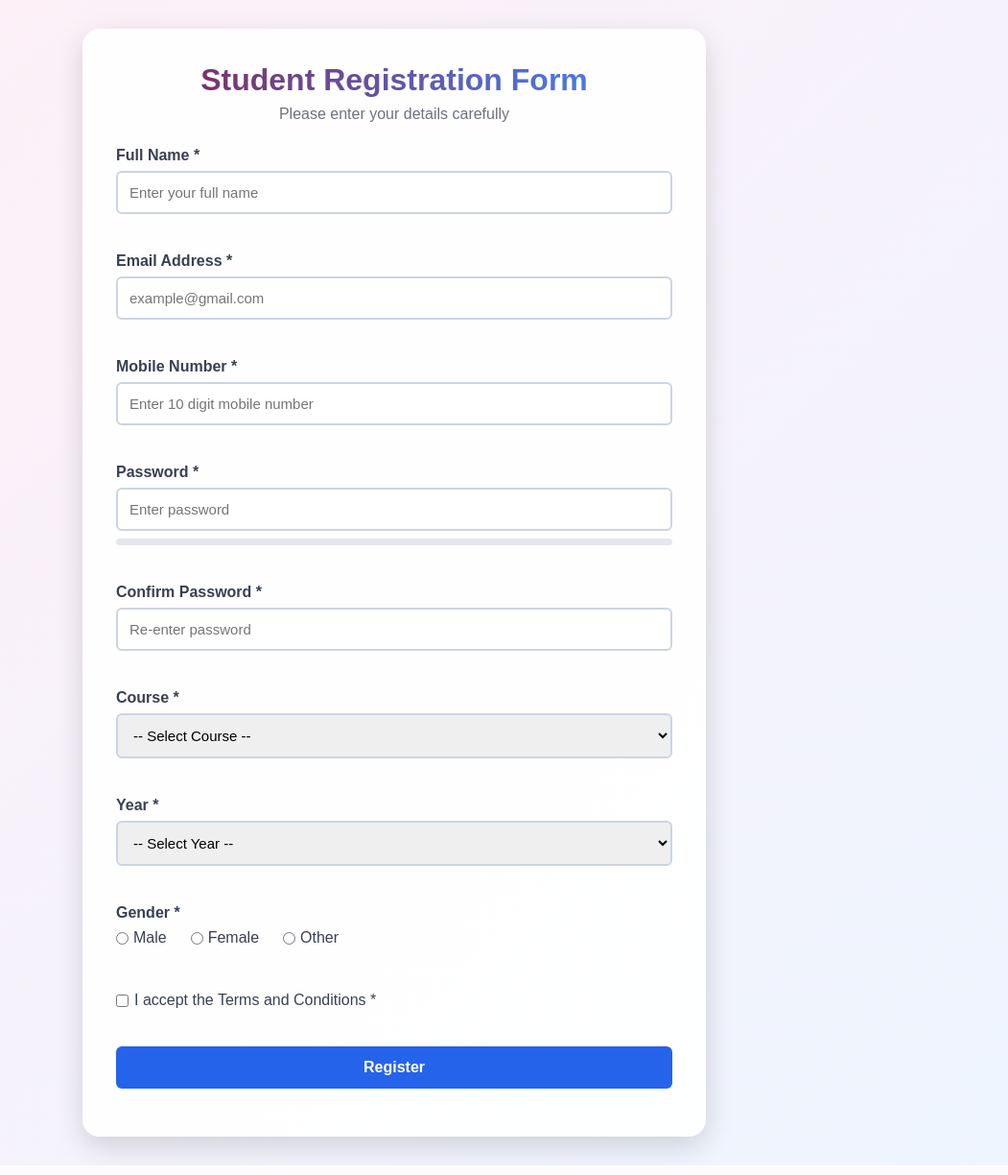
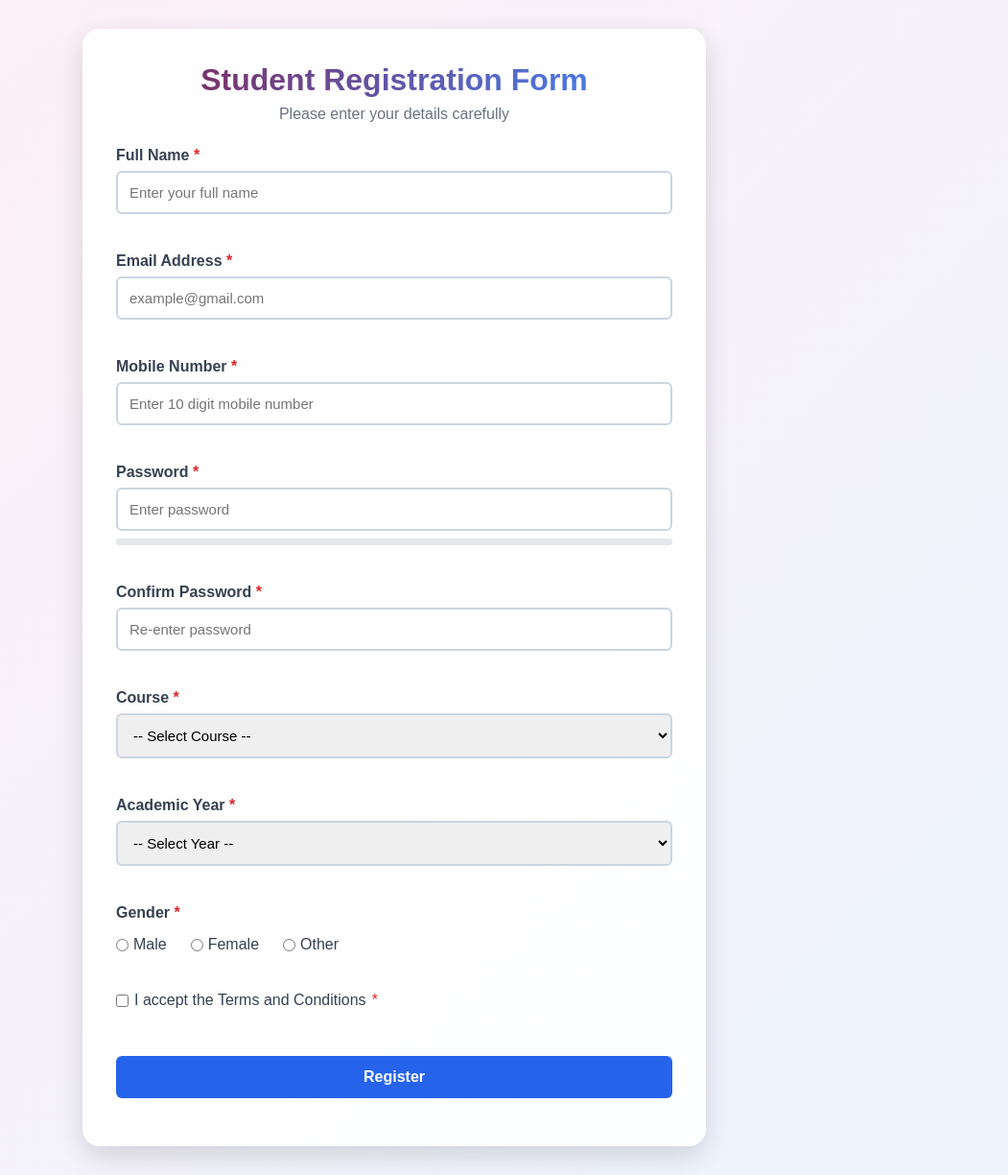
Before and after one commit to NiyatiRaiyani/25AIML060-WT, a PHP site: page / in a window 1280 px wide. Shown: the whole page at 96% size, without its empty margins (229-1280 px from the left). Run offline with PHP 8.4, Linux system fonts and the light colour scheme.

Commit message:
Refactor registration form for improved accessibility and validation; enhance input handling, add regex patterns, and update styles for better user experience.

```diff
--- a/Practical-5-RegistrationForm/index.html
+++ b/Practical-5-RegistrationForm/index.html
@@ -15,19 +15,26 @@
     <div class="container">
 
         <h1>Student Registration Form</h1>
-        <p class="subtitle">Please enter your details carefully</p>
+
+        <p class="subtitle">
+            Please enter your details carefully
+        </p>
 
         <form id="registrationForm" novalidate>
 
             <!-- Full Name -->
             <div class="form-group">
 
-                <label for="name">Full Name *</label>
+                <label for="name">
+                    Full Name <span>*</span>
+                </label>
 
                 <input
                     type="text"
                     id="name"
                     placeholder="Enter your full name"
+                    autocomplete="name"
+                    aria-describedby="nameError"
                 >
 
                 <small id="nameError" class="error"></small>
@@ -38,12 +45,16 @@
             <!-- Email -->
             <div class="form-group">
 
-                <label for="email">Email Address *</label>
+                <label for="email">
+                    Email Address <span>*</span>
+                </label>
 
                 <input
                     type="email"
                     id="email"
                     placeholder="example@gmail.com"
+                    autocomplete="email"
+                    aria-describedby="emailError"
                 >
 
                 <small id="emailError" class="error"></small>
@@ -54,13 +65,18 @@
             <!-- Mobile -->
             <div class="form-group">
 
-                <label for="mobile">Mobile Number *</label>
+                <label for="mobile">
+                    Mobile Number <span>*</span>
+                </label>
 
                 <input
                     type="tel"
                     id="mobile"
                     placeholder="Enter 10 digit mobile number"
                     maxlength="10"
+                    inputmode="numeric"
+                    autocomplete="tel"
+                    aria-describedby="mobileError"
                 >
 
                 <small id="mobileError" class="error"></small>
@@ -71,15 +87,18 @@
             <!-- Password -->
             <div class="form-group">
 
-                <label for="password">Password *</label>
+                <label for="password">
+                    Password <span>*</span>
+                </label>
 
                 <input
                     type="password"
                     id="password"
                     placeholder="Enter password"
+                    autocomplete="new-password"
+                    aria-describedby="passwordError strengthText"
                 >
 
-                <!-- Password Strength -->
                 <div class="strength-container">
                     <div id="strengthBar"></div>
                 </div>
@@ -95,13 +114,15 @@
             <div class="form-group">
 
                 <label for="confirmPassword">
-                    Confirm Password *
+                    Confirm Password <span>*</span>
                 </label>
 
                 <input
                     type="password"
                     id="confirmPassword"
                     placeholder="Re-enter password"
+                    autocomplete="new-password"
+                    aria-describedby="confirmPasswordError"
                 >
 
                 <small
@@ -115,9 +136,13 @@
             <!-- Course -->
             <div class="form-group">
 
-                <label for="course">Course *</label>
+                <label for="course">
+                    Course <span>*</span>
+                </label>
 
-                <select id="course">
+                <select
+                    id="course"
+                    aria-describedby="courseError">
 
                     <option value="">
                         -- Select Course --
@@ -149,9 +174,13 @@
             <!-- Year -->
             <div class="form-group">
 
-                <label for="year">Year *</label>
+                <label for="year">
+                    Academic Year <span>*</span>
+                </label>
 
-                <select id="year">
+                <select
+                    id="year"
+                    aria-describedby="yearError">
 
                     <option value="">
                         -- Select Year --
@@ -181,9 +210,11 @@
 
 
             <!-- Gender -->
-            <div class="form-group">
+            <fieldset class="form-group gender-fieldset">
 
-                <label>Gender *</label>
+                <legend>
+                    Gender <span>*</span>
+                </legend>
 
                 <div class="radio-group">
 
@@ -215,20 +246,22 @@
 
                 <small id="genderError" class="error"></small>
 
-            </div>
+            </fieldset>
 
 
             <!-- Terms -->
             <div class="terms">
 
-                <label>
+                <label for="terms">
 
                     <input
                         type="checkbox"
                         id="terms"
+                        aria-describedby="termsError"
                     >
 
-                    I accept the Terms and Conditions *
+                    I accept the Terms and Conditions
+                    <span>*</span>
 
                 </label>
 
@@ -244,7 +277,11 @@
 
 
             <!-- Success -->
-            <p id="successMessage"></p>
+            <p
+                id="successMessage"
+                role="status"
+                aria-live="polite">
+            </p>
 
         </form>
 
--- a/Practical-5-RegistrationForm/style.css
+++ b/Practical-5-RegistrationForm/style.css
@@ -4,6 +4,7 @@
     padding: 0;
     font-family: Arial, sans-serif;
 }
+
 
 body {
     background: linear-gradient(
@@ -21,6 +22,7 @@ body {
     padding: 30px;
 }
 
+
 .container {
     background: rgba(255, 255, 255, 0.96);
 
@@ -31,8 +33,10 @@ body {
 
     border-radius: 18px;
 
-    box-shadow: 0 10px 30px rgba(0, 0, 0, 0.15);
+    box-shadow:
+        0 10px 30px rgba(0, 0, 0, 0.15);
 }
+
 
 h1 {
     text-align: center;
@@ -45,14 +49,6 @@ h1 {
 
     -webkit-background-clip: text;
     -webkit-text-fill-color: transparent;
-
-    margin-bottom: 8px;
-}
-
-h1 {
-    text-align: center;
-
-    color: #1f2937;
 
     margin-bottom: 8px;
 }
@@ -72,7 +68,8 @@ h1 {
 }
 
 
-label {
+label,
+legend {
     display: block;
 
     font-weight: bold;
@@ -80,6 +77,12 @@ label {
     color: #374151;
 
     margin-bottom: 7px;
+}
+
+
+label span,
+legend span {
+    color: #dc2626;
 }
 
 
@@ -105,11 +108,8 @@ select {
 }
 
 
-/* Normal Focus */
-
 input:focus,
 select:focus {
-
     border-color: #2563eb;
 
     box-shadow:
@@ -117,32 +117,23 @@ select:focus {
 }
 
 
-/* VALID INPUT */
-
 input.valid,
 select.valid {
-
     border: 2px solid #16a34a;
 
     background-color: #f0fdf4;
 }
 
 
-/* INVALID INPUT */
-
 input.invalid,
 select.invalid {
-
     border: 2px solid #dc2626;
 
     background-color: #fff5f5;
 }
 
 
-/* Error Message */
-
 .error {
-
     display: block;
 
     color: #dc2626;
@@ -155,10 +146,12 @@ select.invalid {
 }
 
 
-/* Radio Buttons */
+.gender-fieldset {
+    border: none;
+}
+
 
 .radio-group {
-
     display: flex;
 
     gap: 25px;
@@ -168,7 +161,6 @@ select.invalid {
 
 
 .radio-group label {
-
     font-weight: normal;
 
     display: flex;
@@ -176,19 +168,22 @@ select.invalid {
     align-items: center;
 
     gap: 5px;
+
+    margin-bottom: 0;
 }
 
 
 .radio-group input {
-
     width: auto;
 }
 
 
-/* Terms */
+.terms {
+    margin-bottom: 10px;
+}
+
 
 .terms label {
-
     font-weight: normal;
 
     display: flex;
@@ -200,15 +195,11 @@ select.invalid {
 
 
 .terms input {
-
     width: auto;
 }
 
 
-/* Password Strength */
-
 .strength-container {
-
     width: 100%;
 
     height: 7px;
@@ -224,7 +215,6 @@ select.invalid {
 
 
 #strengthBar {
-
     height: 100%;
 
     width: 0%;
@@ -234,7 +224,6 @@ select.invalid {
 
 
 #strengthText {
-
     display: block;
 
     font-size: 13px;
@@ -245,10 +234,7 @@ select.invalid {
 }
 
 
-/* Submit Button */
-
 button {
-
     width: 100%;
 
     padding: 13px;
@@ -268,19 +254,22 @@ button {
     cursor: pointer;
 
     margin-top: 15px;
+
+    transition: 0.2s;
 }
 
 
 button:hover {
-
     background: #1d4ed8;
 }
 
 
-/* Success Message */
+button:focus {
+    outline: 3px solid rgba(37, 99, 235, 0.3);
+}
+
 
 #successMessage {
-
     text-align: center;
 
     color: #15803d;
@@ -289,3 +278,22 @@ button:hover {
 
     margin-top: 15px;
 }
+
+
+@media (max-width: 600px) {
+
+    body {
+        padding: 15px;
+    }
+
+    .container {
+        padding: 25px 20px;
+    }
+
+    .radio-group {
+        flex-direction: column;
+
+        gap: 10px;
+    }
+
+}
```
Also changed, not shown: Practical-5-RegistrationForm/script.js (+120 -137 lines).
